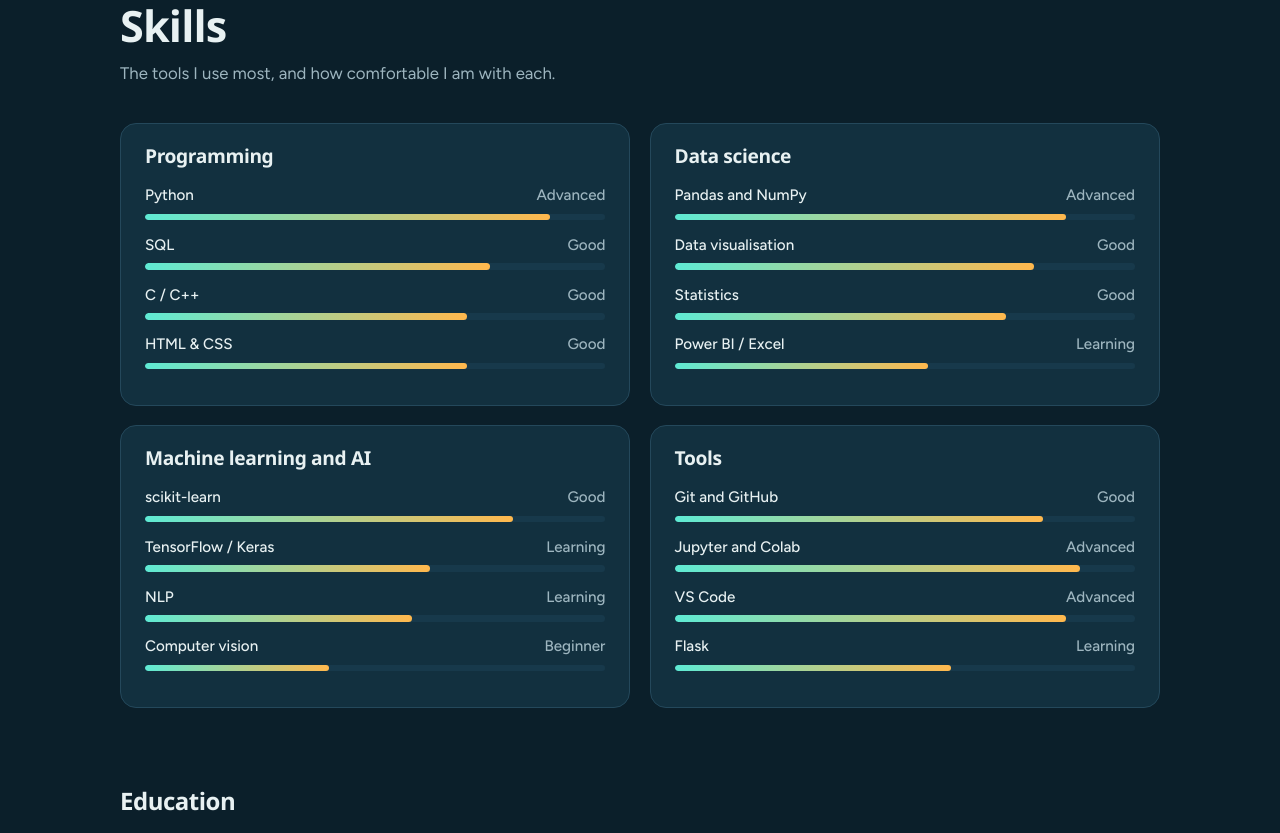
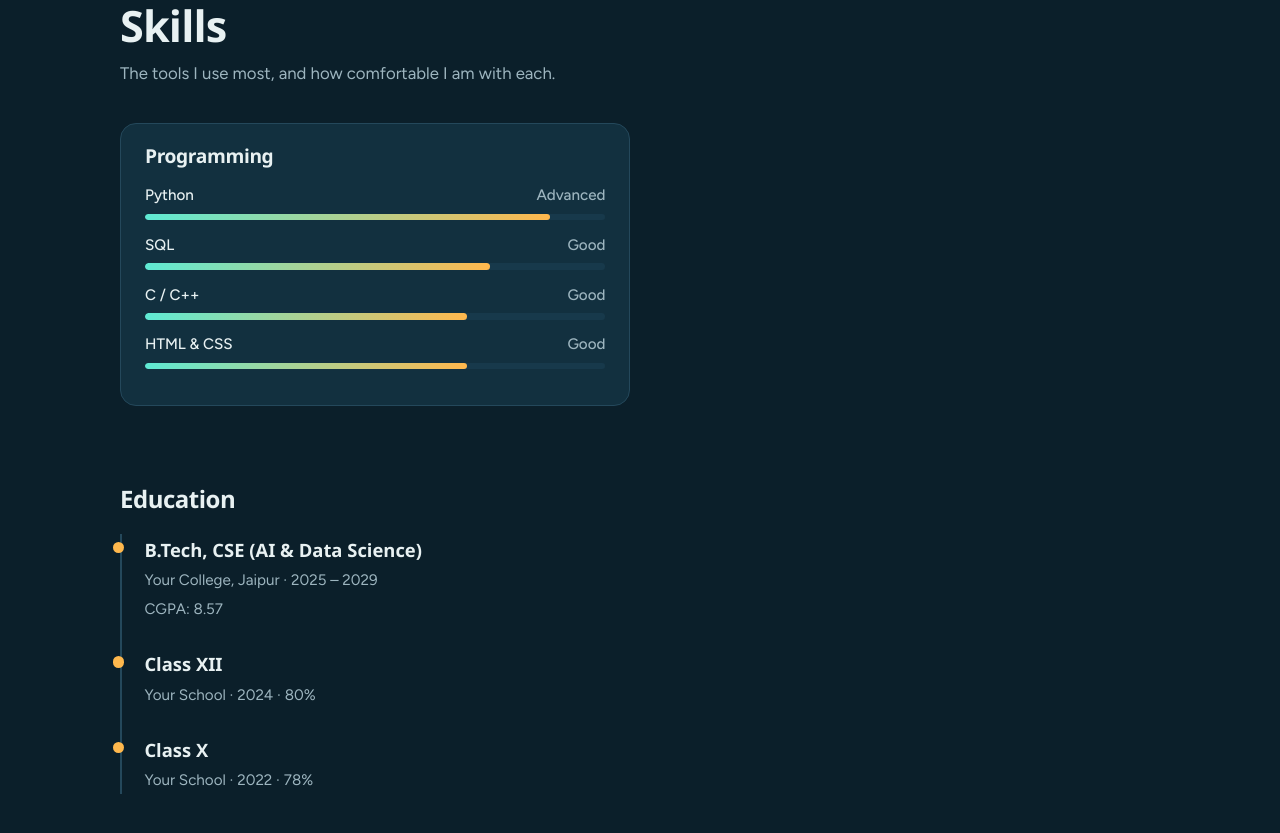
Before and after one commit to vishaljakhar144-bot/Vishal_Jakhar_Portfolio, a plain HTML site: page index.html in a window 1280 px wide. Shown: the part 1699-2532 px from the top of the page. Drawn offline with Linux system fonts and the light colour scheme; a web font is replaced by a local one.

Commit message:
Update index.html

```diff
--- a/index.html
+++ b/index.html
@@ -221,23 +221,6 @@
           <div class="bar"><div>C / C++ <em>Good</em></div><i style="--w:70%"></i></div>
           <div class="bar"><div>HTML &amp; CSS <em>Good</em></div><i style="--w:70%"></i></div>
         </div>
-        <div class="group"><h3>Data science</h3>
-          <div class="bar"><div>Pandas and NumPy <em>Advanced</em></div><i style="--w:85%"></i></div>
-          <div class="bar"><div>Data visualisation <em>Good</em></div><i style="--w:78%"></i></div>
-          <div class="bar"><div>Statistics <em>Good</em></div><i style="--w:72%"></i></div>
-          <div class="bar"><div>Power BI / Excel <em>Learning</em></div><i style="--w:55%"></i></div>
-        </div>
-        <div class="group"><h3>Machine learning and AI</h3>
-          <div class="bar"><div>scikit-learn <em>Good</em></div><i style="--w:80%"></i></div>
-          <div class="bar"><div>TensorFlow / Keras <em>Learning</em></div><i style="--w:62%"></i></div>
-          <div class="bar"><div>NLP <em>Learning</em></div><i style="--w:58%"></i></div>
-          <div class="bar"><div>Computer vision <em>Beginner</em></div><i style="--w:40%"></i></div>
-        </div>
-        <div class="group"><h3>Tools</h3>
-          <div class="bar"><div>Git and GitHub <em>Good</em></div><i style="--w:80%"></i></div>
-          <div class="bar"><div>Jupyter and Colab <em>Advanced</em></div><i style="--w:88%"></i></div>
-          <div class="bar"><div>VS Code <em>Advanced</em></div><i style="--w:85%"></i></div>
-          <div class="bar"><div>Flask <em>Learning</em></div><i style="--w:60%"></i></div>
         </div>
       </div>
     </div>
```
